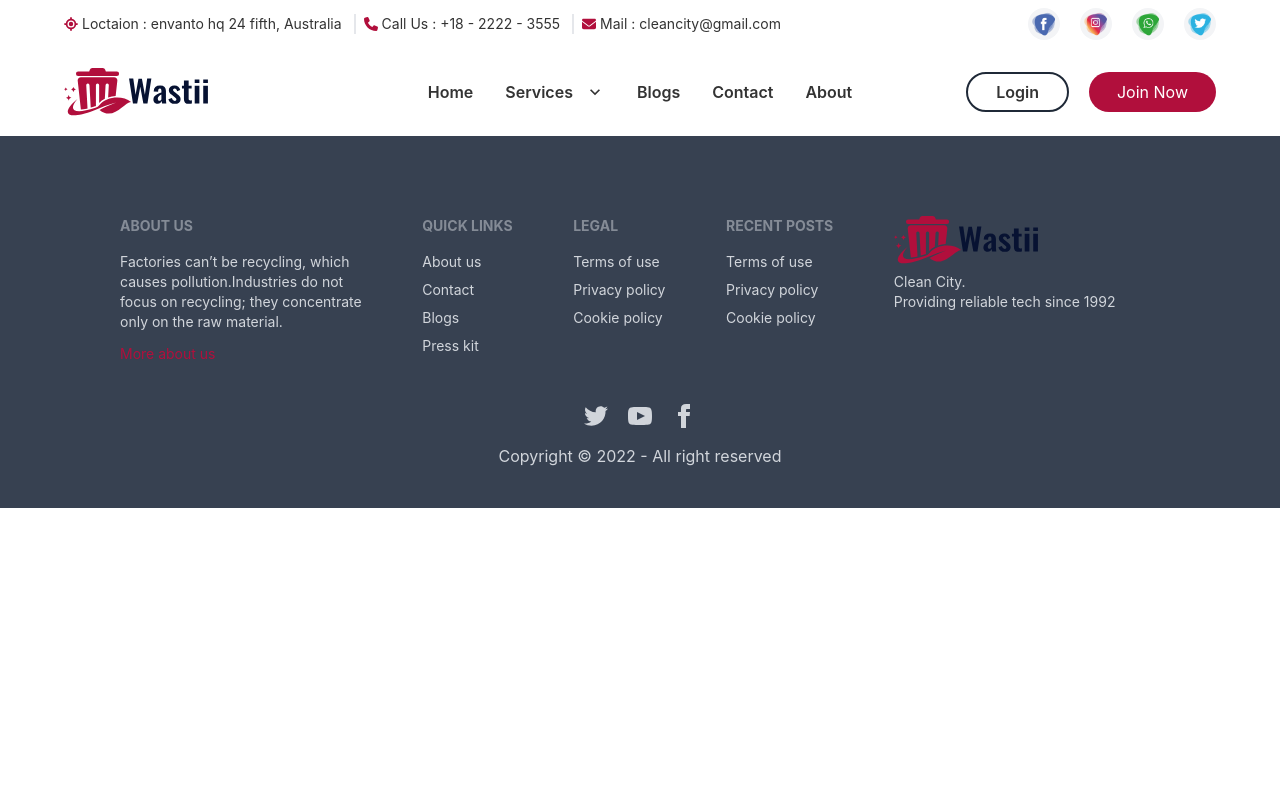
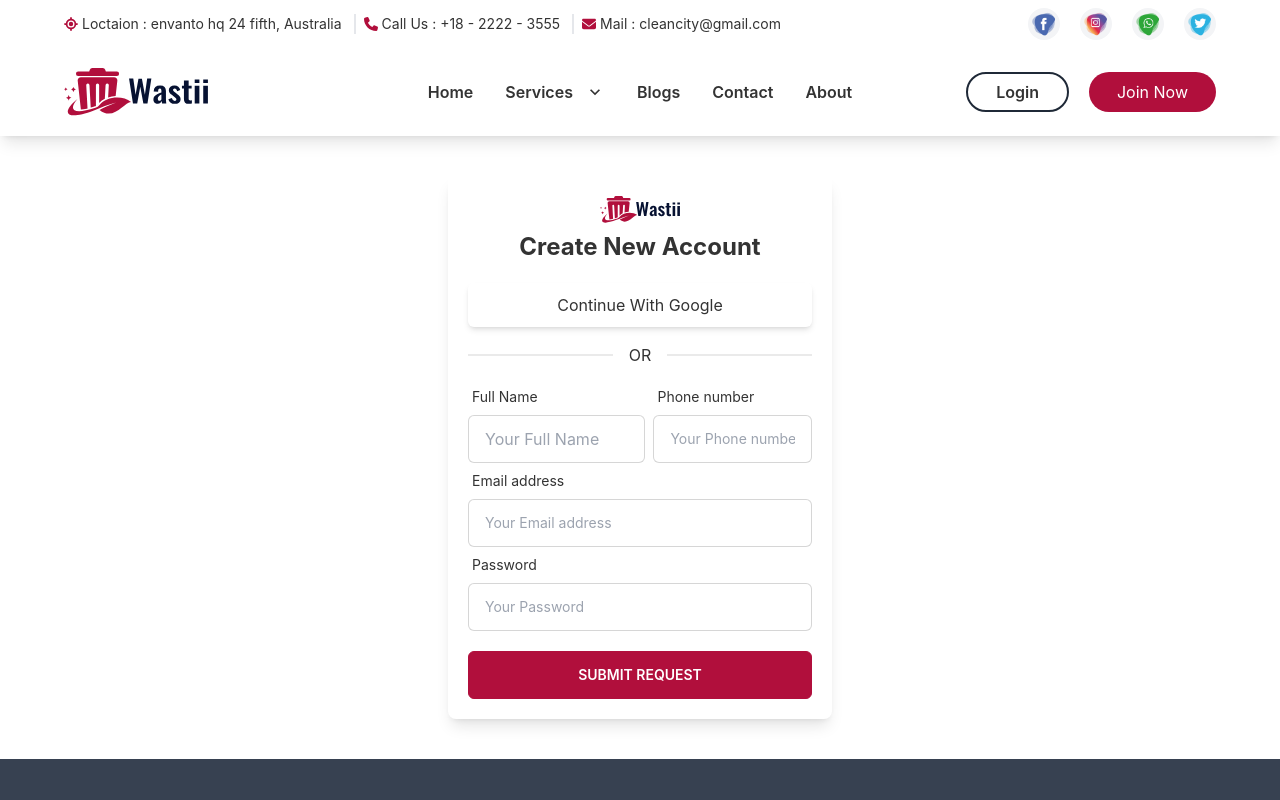
Before and after one commit to sayemhossain/clean-city, a React (Create React App) app: page /signup in a window 1280 px wide. Shown: the top 800 px of the page. Built offline with nearby package versions, Linux system fonts and the light colour scheme.

Commit message:
sign up system implementing

```diff
--- a/src/App.js
+++ b/src/App.js
@@ -9,6 +9,7 @@ import OurMission from "./pages/Home/WhyUs/OurMission";
 import OurVision from "./pages/Home/WhyUs/OurVision";
 import Footer from "./shared/Footer/Footer";
 import Navbar from "./shared/Navbar/Navbar";
+import Signup from "./shared/Signup/Signup";
 
 function App() {
   return (
@@ -24,6 +25,7 @@ function App() {
         <Route path="/blogs" element={<Blogs></Blogs>}></Route>
         <Route path="/contact" element={<Contact></Contact>}></Route>
         <Route path="/about" element={<About></About>}></Route>
+        <Route path="/signup" element={<Signup></Signup>}></Route>
       </Routes>
       <Footer></Footer>
     </div>
--- a/src/shared/Navbar/Navbar.js
+++ b/src/shared/Navbar/Navbar.js
@@ -107,9 +107,12 @@ const Navbar = () => {
           <a class="border-2 border-gray-800 rounded-full py-1.5 px-7 hidden md:block mr-5 font-semibold hover:bg-secondary hover:text-white duration-300 hover:border-secondary hover:cursor-pointer">
             Login
           </a>
-          <a class="bg-secondary text-white rounded-full py-2 px-7 hover:cursor-pointer">
+          <Link
+            to="/signup"
+            class="bg-secondary text-white rounded-full py-2 px-7 hover:cursor-pointer"
+          >
             Join Now
-          </a>
+          </Link>
         </div>
       </div>
     </div>
--- /dev/null
+++ b/src/shared/Signup/Signup.js
@@ -0,0 +1,85 @@
+import React from "react";
+import logo from "../../img/logo.svg";
+const Signup = () => {
+  return (
+    <div>
+      <div className="flex justify-center items-center px-5 md:px-28 my-10">
+        <div className="shadow-lg p-5 w-96 rounded-lg">
+          <div className="mb-5">
+            <div className="mb-5">
+              <img className="w-20 mx-auto" src={logo} alt="" />
+              <h1 className="text-center mt-2 text-2xl font-bold">
+                Create New Account
+              </h1>
+            </div>
+            <div className="w-full shadow-md rounded-md p-2.5 text-center">
+              <p className="">Continue With Google</p>
+            </div>
+          </div>
+          <div class="divider mt-2">OR</div>
+          <div className="">
+            <form action="">
+              <div>
+                <div className="flex gap-2">
+                  <div class="form-control">
+                    <label class="label">
+                      <span class="label-text">Full Name</span>
+                    </label>
+                    <input
+                      type="text"
+                      name="name"
+                      required
+                      placeholder="Your Full Name"
+                      class="input input-bordered rounded-md w-full"
+                    />
+                  </div>
+                  <div class="form-control">
+                    <label class="label">
+                      <span class="label-text">Phone number</span>
+                    </label>
+                    <input
+                      type="text"
+                      name="number"
+                      required
+                      placeholder="Your Phone number"
+                      class="input input-md rounded-md input-bordered w-full"
+                    />
+                  </div>
+                </div>
+                <div class="form-control">
+                  <label class="label">
+                    <span class="label-text">Email address</span>
+                  </label>
+                  <input
+                    type="email"
+                    required
+                    placeholder="Your Email address"
+                    class="input input-md rounded-md input-bordered w-full"
+                  />
+                </div>
+                <div class="form-control">
+                  <label class="label">
+                    <span class="label-text">Password</span>
+                  </label>
+                  <input
+                    type="password"
+                    placeholder="Your Password"
+                    required
+                    class="input input-md rounded-md input-bordered w-full"
+                  />
+                </div>
+                <div>
+                  <button className="btn w-full mt-5 rounded-md btn-secondary text-white">
+                    Submit Request
+                  </button>
+                </div>
+              </div>
+            </form>
+          </div>
+        </div>
+      </div>
+    </div>
+  );
+};
+
+export default Signup;
```
